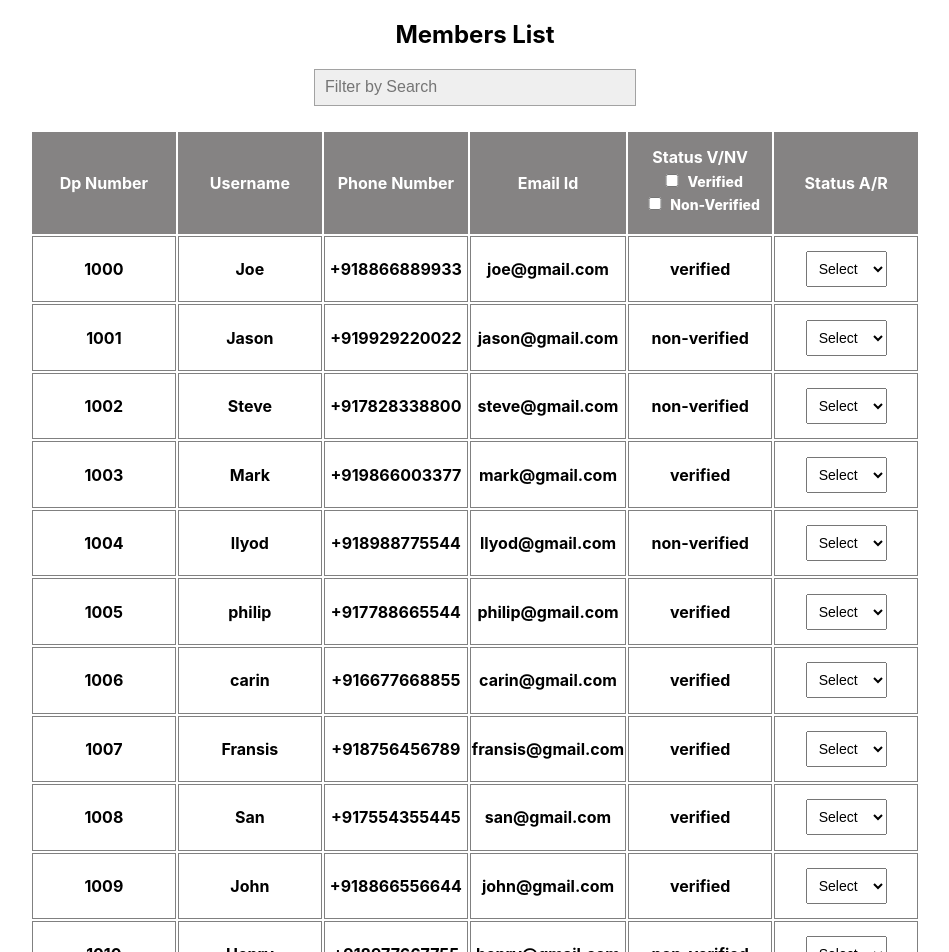
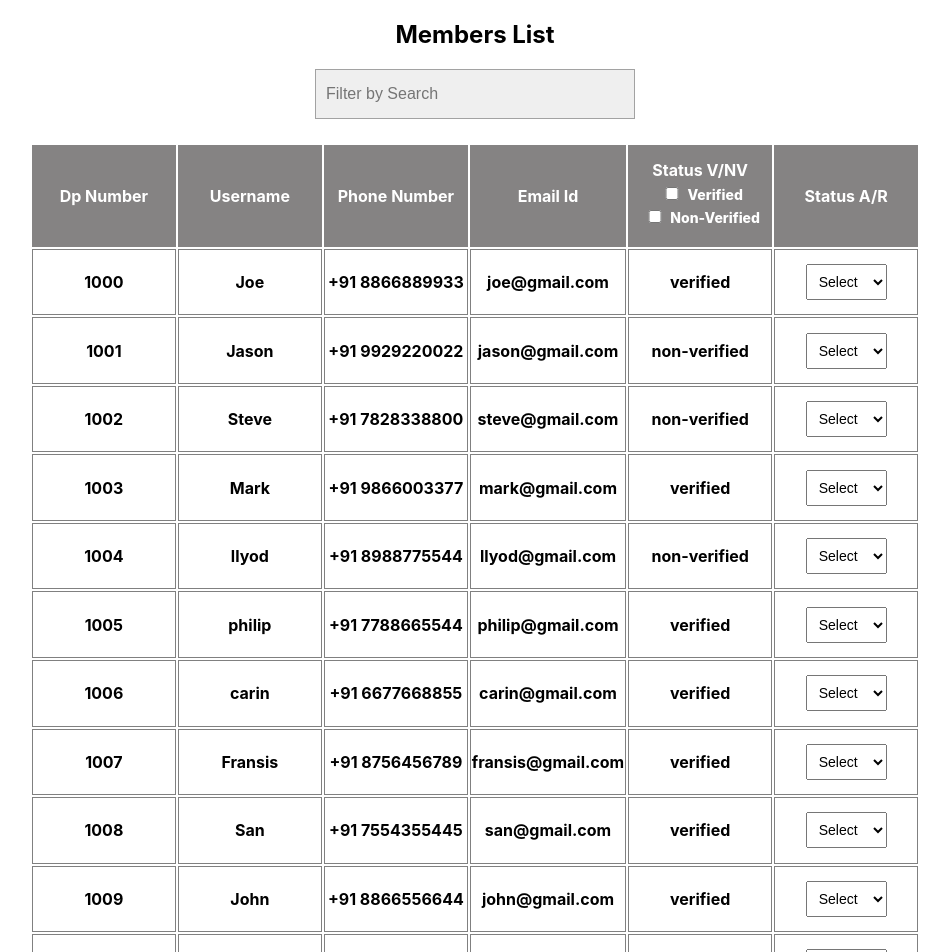
Before and after one commit to ankitasangodkar/product-management, a React (Create React App) app: page / in a window 1280 px wide. Shown: the top 952 px of the page, without its empty margins (165-1114 px from the left). Built offline with nearby package versions, Linux system fonts and the light colour scheme.

Commit message:
search bar fix

```diff
--- a/src/App.css
+++ b/src/App.css
@@ -102,8 +102,8 @@ input[type="checkbox"]{
   margin: 6px 0;
 }
 .search{
-  width: 300px;
-  height: 25px;
+  width: 20em;
+  height: 50px;
   background: #efefef;
   box-shadow: none;
   border: 1px solid #a2a2a2;
@@ -124,7 +124,25 @@ select{
 .accept{
   background: #56f756;
 }
-
+input[type="search" i]::-webkit-search-cancel-button {
+    font-size: 16px;
+    opacity: 1;
+    cursor: pointer;
+}
+.radioGroup{
+  display: flex;
+  flex-direction: row;
+  align-items: baseline;
+  justify-content: flex-start;
+}
+.radioGroup input{
+  width: auto;
+  box-shadow: none;
+}
+textarea{
+  font-size: 12px;
+  margin: 10px 10px 5px;
+}
 @keyframes App-logo-spin {
   from {
     transform: rotate(0deg);
--- a/src/components/SearchBar.js
+++ b/src/components/SearchBar.js
@@ -6,7 +6,7 @@ class SearchBar extends React.Component{
     }
     render() {
         return (
-            <input type="text" placeholder="Filter by Search" className="search"
+            <input type="search" placeholder="Filter by Search" className="search"
                 onChange = {(e) => this.props.update(e)}
             />
         );
--- a/src/data.js
+++ b/src/data.js
@@ -2,7 +2,7 @@ const membersData = [
     {
         dpNumber: "1000",
         username: "Joe",
-        phoneNumber: "+918866889933",
+        phoneNumber: "+91 8866889933",
         emailId: "joe@gmail.com",
         verify: "verified",
         verified: true,
@@ -11,7 +11,7 @@ const membersData = [
     {
         dpNumber: "1001",
         username: "Jason",
-        phoneNumber: "+919929220022",
+        phoneNumber: "+91 9929220022",
         emailId: "jason@gmail.com",
         verify: "non-verified",
         verified: false,
@@ -20,7 +20,7 @@ const membersData = [
     {
         dpNumber: "1002",
         username: "Steve",
-        phoneNumber: "+917828338800",
+        phoneNumber: "+91 7828338800",
         emailId: "steve@gmail.com",
         verify: "non-verified",
         verified: false,
@@ -29,7 +29,7 @@ const membersData = [
     {
         dpNumber: "1003",
         username: "Mark",
-        phoneNumber: "+919866003377",
+        phoneNumber: "+91 9866003377",
         emailId: "mark@gmail.com",
         verify: "verified",
         verified: true,
@@ -38,7 +38,7 @@ const membersData = [
     {
         dpNumber: "1004",
         username: "llyod",
-        phoneNumber: "+918988775544",
+        phoneNumber: "+91 8988775544",
         emailId: "llyod@gmail.com",
         verify: "non-verified",
         verified: false,
@@ -47,7 +47,7 @@ const membersData = [
     {
         dpNumber: "1005",
         username: "philip",
-        phoneNumber: "+917788665544",
+        phoneNumber: "+91 7788665544",
         emailId: "philip@gmail.com",
         verify: "verified",
         verified: true,
@@ -56,7 +56,7 @@ const membersData = [
     {
         dpNumber: "1006",
         username: "carin",
-        phoneNumber: "+916677668855",
+        phoneNumber: "+91 6677668855",
         emailId: "carin@gmail.com",
         verify: "verified",
         verified: true,
@@ -65,7 +65,7 @@ const membersData = [
     {
         dpNumber: "1007",
         username: "Fransis",
-        phoneNumber: "+918756456789",
+        phoneNumber: "+91 8756456789",
         emailId: "fransis@gmail.com",
         verify: "verified",
         verified: true,
@@ -74,7 +74,7 @@ const membersData = [
     {
         dpNumber: "1008",
         username: "San",
-        phoneNumber: "+917554355445",
+        phoneNumber: "+91 7554355445",
         emailId: "san@gmail.com",
         verify: "verified",
         verified: true,
@@ -83,7 +83,7 @@ const membersData = [
     {
         dpNumber: "1009",
         username: "John",
-        phoneNumber: "+918866556644",
+        phoneNumber: "+91 8866556644",
         emailId: "john@gmail.com",
         verify: "verified",
         verified: true,
@@ -92,7 +92,7 @@ const membersData = [
     {
         dpNumber: "1010",
         username: "Henry",
-        phoneNumber: "+918977667755",
+        phoneNumber: "+91 8977667755",
         emailId: "henry@gmail.com",
         verify: "non-verified",
         verified: false,
```
